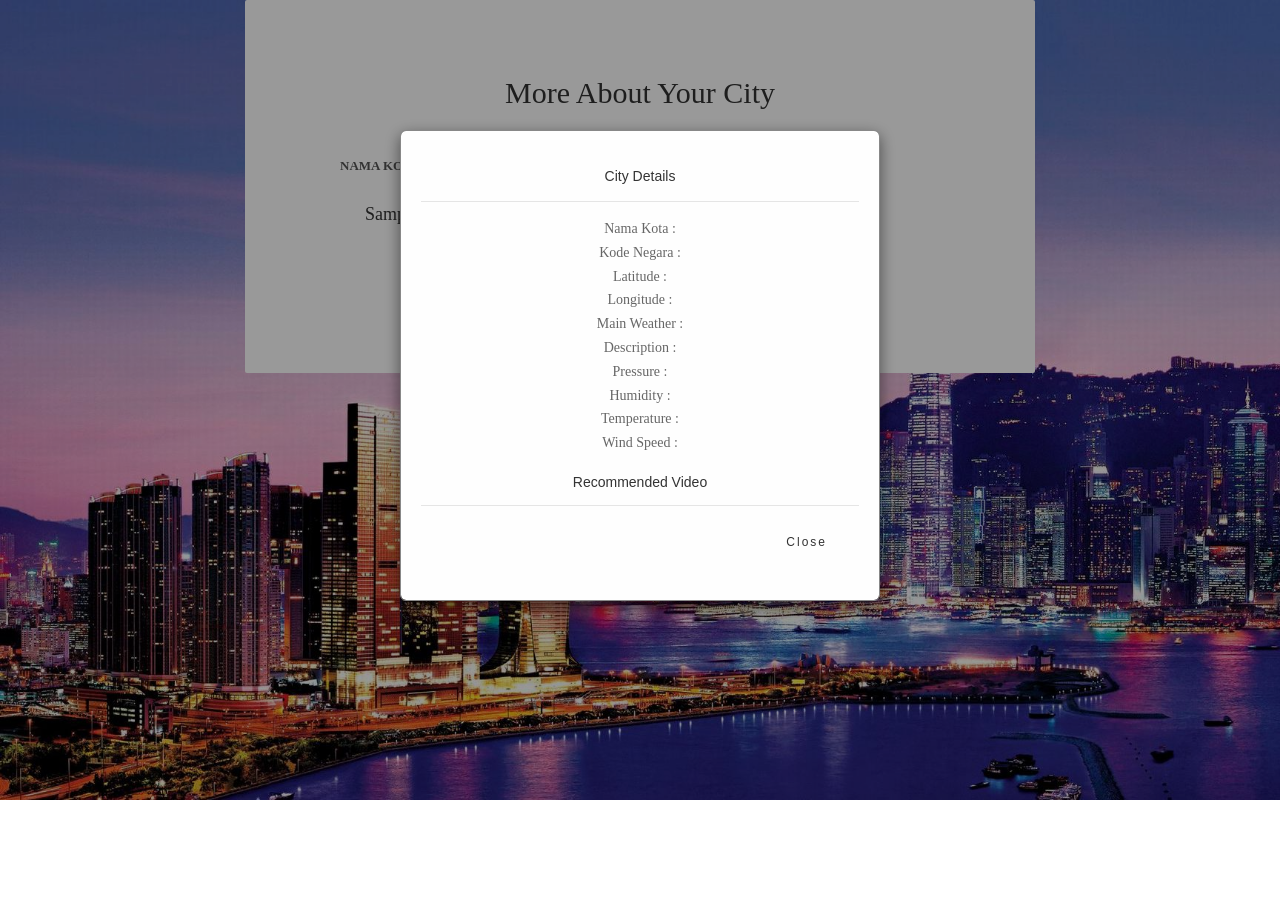
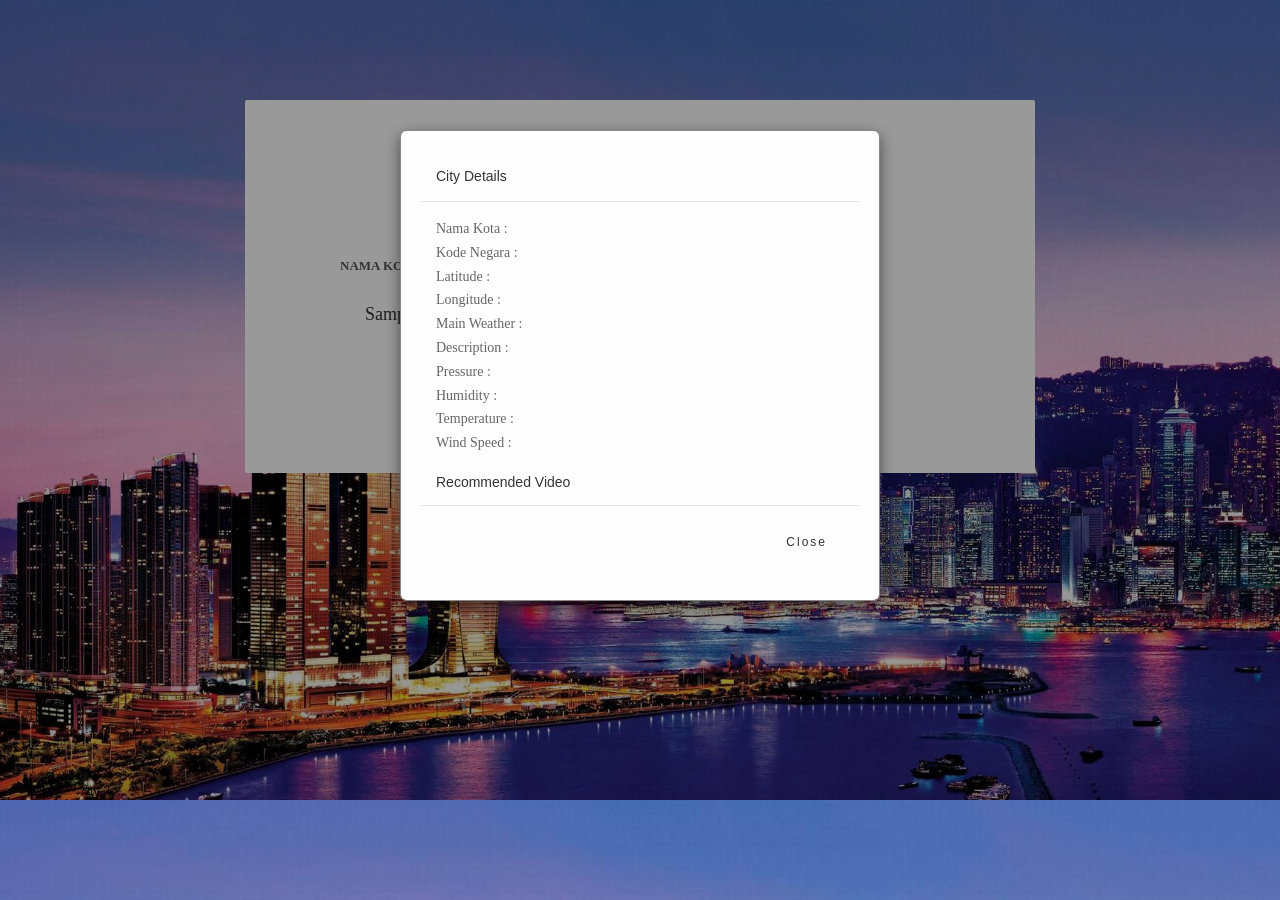
Before and after one commit to dwidnw/tst-web-service, a plain HTML site: page index.html in a window 1280 px wide. Both pictures are taken after typing "Sample" into the empty fields and a click on the button "Cari". Before the commit the page ends 800 px from the top, so only its background shows below. Drawn offline with nearby package versions, Linux system fonts and the light colour scheme; no server answers; a web font is replaced by a local one.

Commit message:
Update index.html

```diff
--- a/index.html
+++ b/index.html
@@ -7,7 +7,7 @@
 
     <script src="https://ajax.googleapis.com/ajax/libs/jquery/3.4.1/jquery.min.js"></script>
     <link rel="stylesheet" href="https://maxcdn.bootstrapcdn.com/bootstrap/3.4.0/css/bootstrap.min.css">
-    <link rel="stylesheet" type="text/css" href="style.css">
+    <link rel="stylesheet" href="./style.css">
 	<script src="index.js"></script>
 <!--===============================================================================================-->
 </head>
@@ -21,9 +21,10 @@
 </style>
 
 <body>
-	<div class="container" align="center" style="margin-bottom:10px">
+	<div class="container" align="center" style="margin-top:100px">
 		<div class="wrap-contact100">
-			<br/><span class="contact100-form-title"> More About Your City<br/></span>
+			<br/><h5 class="contact100-form-title"> More About Your City</h5></span>
+            <!--</form> -->
 
             <label class="label-input100" for="first-name" align="left">Nama Kota</label>
 			<!--<div class="wrap-input100">-->
@@ -33,6 +34,7 @@
 				</form>
 
             <!--</div>-->
+            </div>
 		</div>
 
     <div id="detailModal" class="modal" role="dialog" style="display: none">
@@ -55,7 +57,7 @@
                         <p>Temperature : <a id="temp"></a></p>
                         <p>Wind Speed : <a id="wind"></a></p>
 
-                        <br/><h5> Recommended Video </h4>
+                        <br/><h5> Recommended Video </h5>
                         <div class="tablevideo" style="width:80%;" id="tabel-hasil-video">
                             <div id="theadvideo">
                                 <p>
@@ -67,7 +69,7 @@
                     <!--</div>-->
                 </div>
                 <div class="modal-footer">
-                    <button onclick="hideModal()" type="button" class="btn btn-secondary" data-dismiss="modal">Close</button>
+                    <button onclick="hideModal()" type="button" class="btn btn-2" data-dismiss="modal">Close</button>
                 </div>
             </div>
         </div>
```
